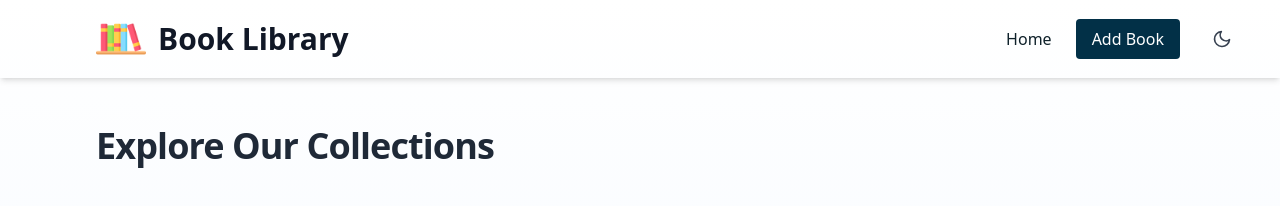
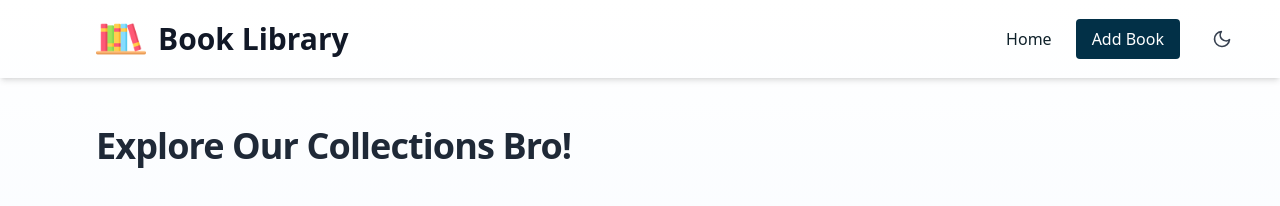
Before and after one commit to dzaky-pr/fp-pso, a Next.js app: page / in a window 1280 px wide. Shown: the top 206 px of the page. Built offline with nearby package versions, Linux system fonts and the light colour scheme.

Commit message:
test(ui): testing change ui

```diff
--- a/app/page.tsx
+++ b/app/page.tsx
@@ -14,7 +14,7 @@ export default async function Home() {
       <main className="py-12 px-6 md:px-12 lg:px-24">
         <div className="flex items-center justify-between mb-10">
           <h2 className="text-4xl font-extrabold tracking-tight text-gray-800 dark:text-white">
-            Explore Our Collections
+            Explore Our Collections Bro!
           </h2>
         </div>
 
```
